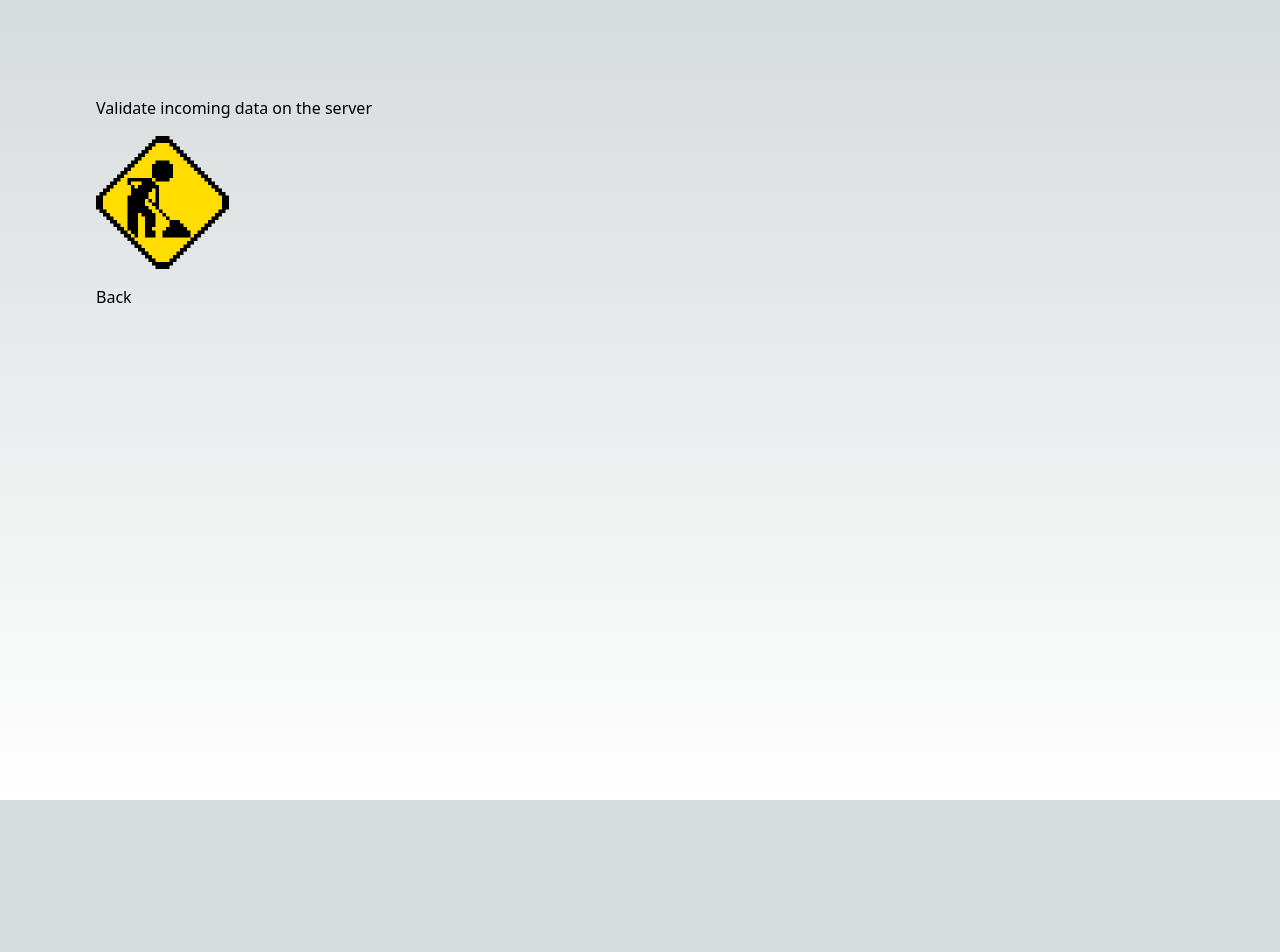
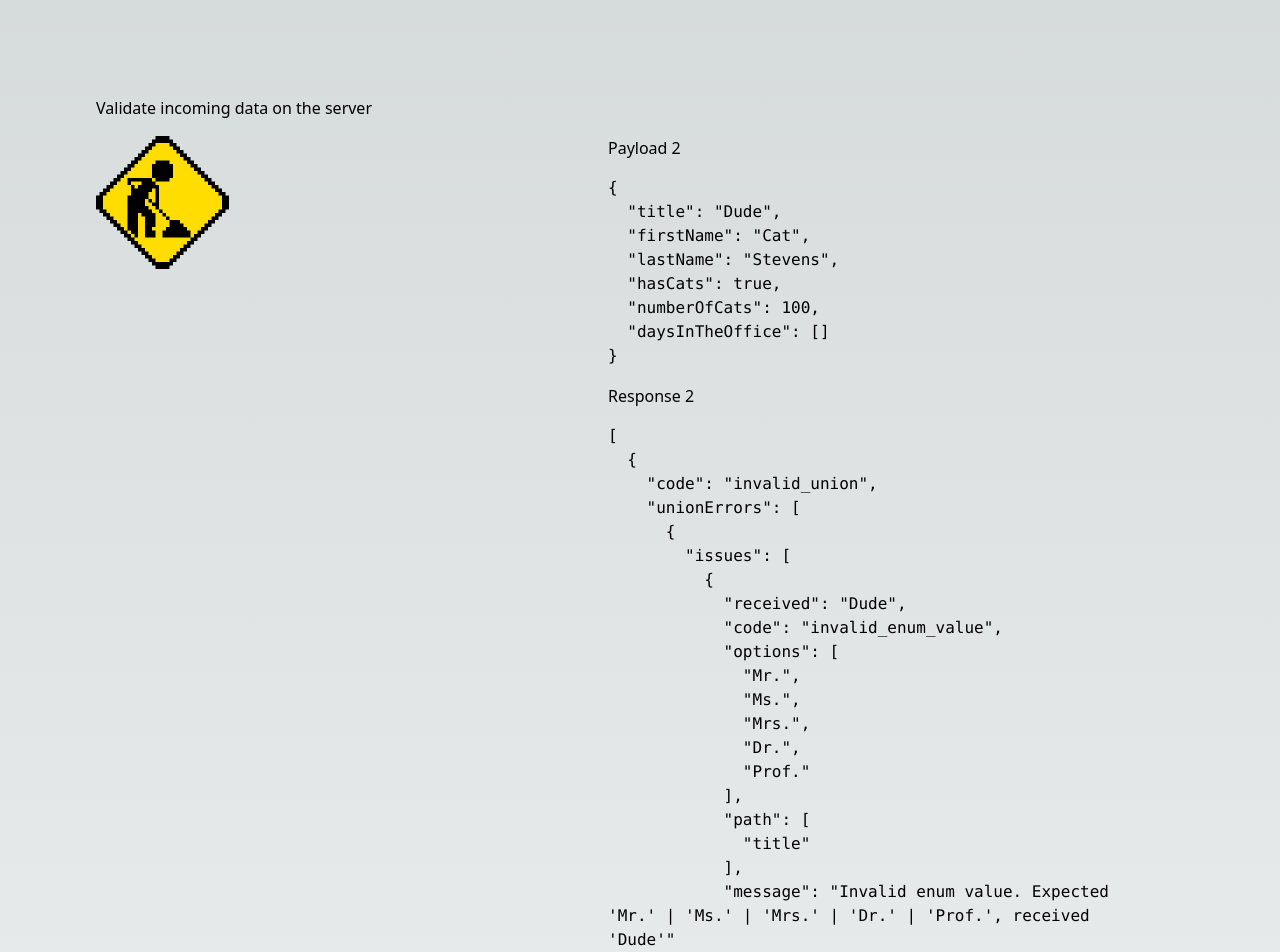
Before and after one commit to maurer2/Monte, a Next.js app in the folder example/: page /validate-incoming-data-on-the-server in a window 1280 px wide. Shown: the top 952 px of the page. Before the commit the page ends 800 px from the top, so only its background shows below. Built offline with nearby package versions, Linux system fonts and the light colour scheme; no server answers.

Commit message:
Added validation errors as payload to validation on the server

```diff
--- a/example/src/app/api/set-valid-data/route.ts
+++ b/example/src/app/api/set-data/route.ts
@@ -1,5 +1,7 @@
 import type { NextRequest } from 'next/server';
 import { NextResponse } from 'next/server';
+import { ZodError } from 'zod';
+import { fromZodError } from 'zod-validation-error';
 
 import { schema } from '../../../schema/schema';
 
@@ -10,15 +12,29 @@ export async function POST(request: NextRequest): Promise<NextResponse> {
     schema.parse(payload);
     return NextResponse.json(
       {
-        message: 'OK',
+        message: 'Schema valid',
       },
       {
         status: 200,
       },
     );
   } catch (error) {
+    if (error instanceof ZodError) {
+      return NextResponse.json(
+        {
+          status: 'error',
+          data: JSON.stringify(fromZodError(error).details),
+          message: 'Validation error'
+        },
+        {
+          status: 400,
+        },
+      );
+    }
+
     return NextResponse.json(
       {
+        status: 'error',
         message: error instanceof Error ? error.message : 'Error',
       },
       {
--- a/example/src/app/validate-incoming-data-on-the-server/page.tsx
+++ b/example/src/app/validate-incoming-data-on-the-server/page.tsx
@@ -1,6 +1,6 @@
 'use client';
 
-import { useEffect } from 'react';
+import { useEffect, useState } from 'react';
 
 import Image from 'next/image';
 
@@ -8,7 +8,21 @@ import Image from 'next/image';
 import BackButton from '@/components/BackButton';
 
 // import { schema } from '../../schema/schema';
-// import type { Schema } from '../../schema/schema.types';
+import type { Schema } from '../../schema/schema.types';
+import { daysOfWorkWeek } from '../../schema/schema.constants';
+
+type SuccessPayload = {
+  status: 'success',
+  message: string
+};
+
+type ErrorPayload = {
+  status: 'error',
+  data?: string,
+  message: string
+};
+
+type Payload = SuccessPayload | ErrorPayload;
 
 const setApiData = async <T,>(url: string, data: T) => {
   const response = await fetch(url, {
@@ -19,39 +33,78 @@ const setApiData = async <T,>(url: string, data: T) => {
     body: JSON.stringify(data),
   });
 
+  const payload: Payload = await response.json() as Payload;
+
   if (!response.ok) {
-    throw new Error(response.statusText);
+    if (payload.status === 'error') {
+      throw new Error(payload?.data ?? payload?.message);
+    }
   }
 
-  return response;
+  return payload;
+};
+
+const dataValid: Schema = {
+  title: 'Mr.',
+  firstName: 'Cat',
+  lastName: 'Stevens',
+  hasCats: true,
+  numberOfCats: 100,
+  daysInTheOffice: [...daysOfWorkWeek],
+};
+
+const dataInvalid = {
+  title: 'Dude',
+  firstName: 'Cat',
+  lastName: 'Stevens',
+  hasCats: true,
+  numberOfCats: 100,
+  daysInTheOffice: [],
 };
 
 export default function ValidateIncomingDataServer() {
+  const [validDataResponse, setValidDataResponse] = useState<any>(null);
+  const [invalidDataResponse, setInvalidDataResponse] = useState<any>(null);
+
   useEffect(() => {
     (async () => {
       try {
-        // invalid
-        const response = await setApiData('/api/set-valid-data', {
-          title: 'Dude',
-          firstName: 'Cat',
-          lastName: 'Stevens',
-          hasCats: true,
-          numberOfCats: 100,
-          daysInTheOffice: [],
-        });
+        const response = await setApiData('/api/set-data', dataInvalid);
+        setInvalidDataResponse(response);
         console.log(response);
       } catch (error) {
-        console.log(error);
+        if (error instanceof Error) {
+          if (typeof error.message === 'string') {
+            setInvalidDataResponse(error.message);
+          }
+        }
+        // console.log(error instanceof Error ? error.message : 'Error');
       }
     })();
   }, []);
 
   return (
     <main className="min-h-screen p-24 font-sans">
-      <div className="w-full max-w-5xl">
-        <h1 className="mb-4">Validate incoming data on the server</h1>
+      <div className="grid grid-cols-2  w-full max-w-5xl">
+        <h1 className="mb-4 col-span-full">Validate incoming data on the server</h1>
 
-        <Image src="/under-construction.gif" alt="" className="" width={133} height={133} priority />
+        <section>
+          <Image src="/under-construction.gif" alt="" className="" width={133} height={133} priority />
+
+        </section>
+
+        <section>
+          <h2 className="mb-4">Payload 2</h2>
+          <code className="mb-4 block font-mono">
+            <pre className="whitespace-pre-wrap">{JSON.stringify(dataInvalid, undefined, 2)}</pre>
+          </code>
+          <h2 className="mb-4">Response 2</h2>
+          <code className="mb-4 block font-mono">
+            <pre className="whitespace-pre-wrap">
+              {JSON.stringify(JSON.parse(invalidDataResponse), undefined, 2)}
+            </pre>
+          </code>
+        </section>
       </div>
       <BackButton cssClass="mt-4" />
     </main>
```
